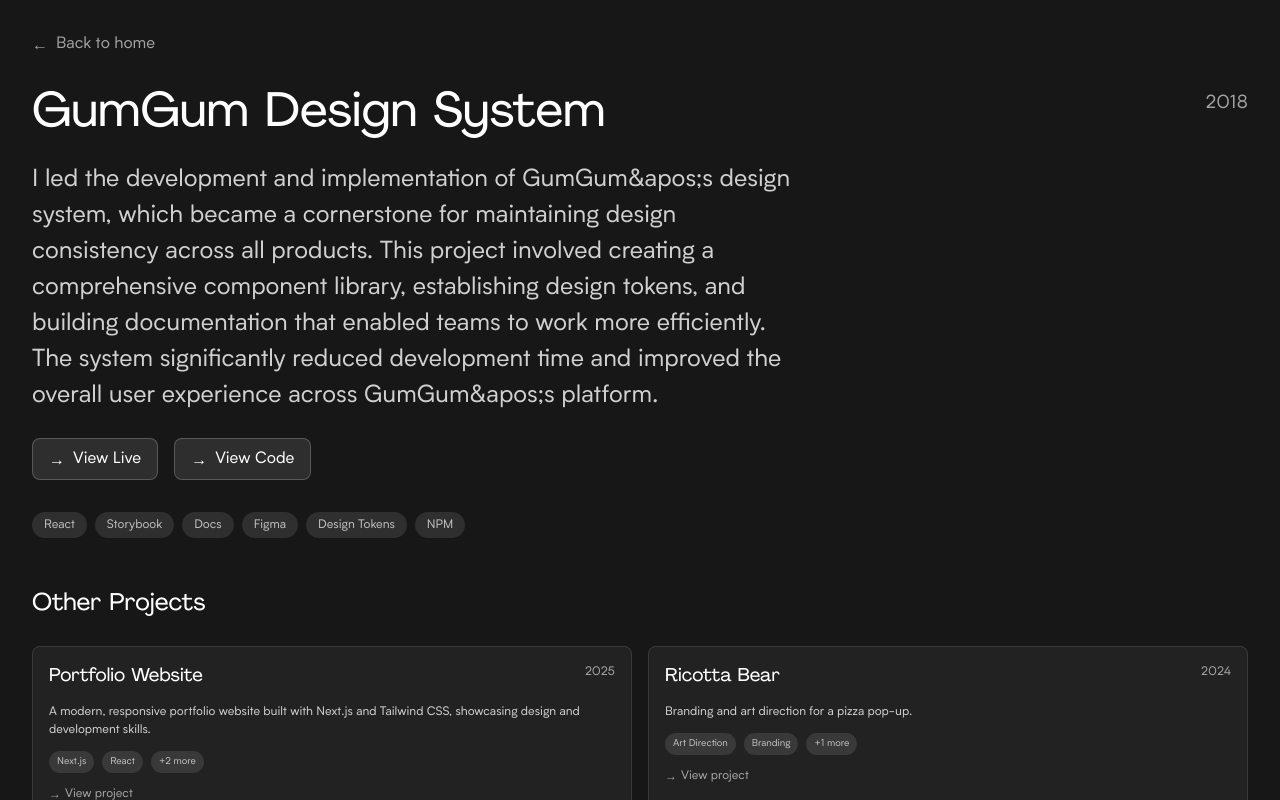
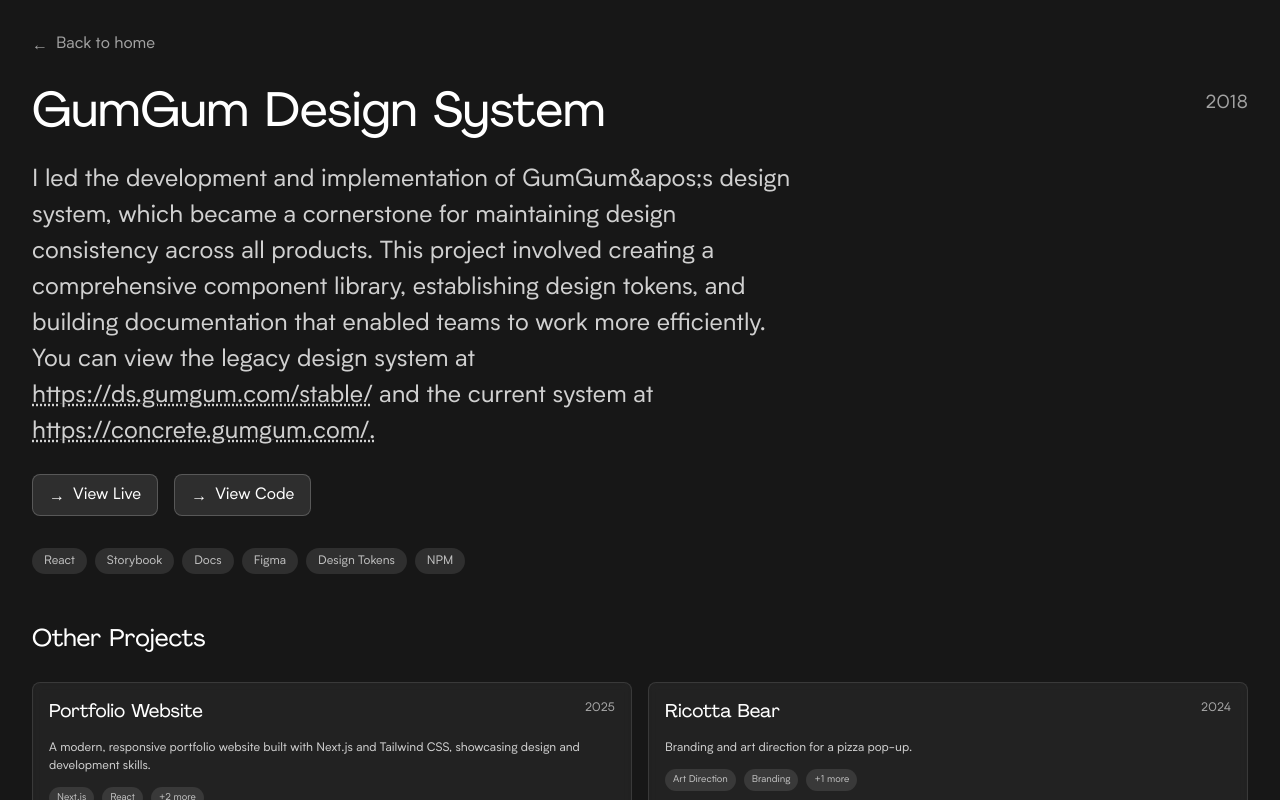
Before and after one commit to garrettbear/portfolio, a Next.js app: page /projects/gumgum-design-system in a window 1280 px wide. Shown: the top 800 px of the page. Built offline with nearby package versions, Linux system fonts and the light colour scheme; a web font is replaced by a local one.

Commit message:
allow URLs in description

```diff
--- a/app/not-found.tsx
+++ b/app/not-found.tsx
@@ -6,7 +6,7 @@
       <div className="text-center">
         <h1 className="text-4xl font-agrandir mb-4">Page Not Found</h1>
         <p className="text-xl text-white/80 mb-8">
-          The page you're looking for doesn't exist.
+          The page you&apos;re looking for doesn&apos;t exist.
         </p>
         <Link
           href="/"
--- a/app/projects/[slug]/not-found.tsx
+++ b/app/projects/[slug]/not-found.tsx
@@ -6,7 +6,7 @@
       <div className="text-center">
         <h1 className="text-4xl font-agrandir mb-4">Project Not Found</h1>
         <p className="text-xl text-white/80 mb-8">
-          The project you're looking for doesn't exist.
+          The project you&apos;re looking for doesn&apos;t exist.
         </p>
         <Link
           href="/"
--- a/app/projects/[slug]/page.tsx
+++ b/app/projects/[slug]/page.tsx
@@ -2,11 +2,12 @@
 import Link from "next/link";
 import { getProjectById, getAllProjects } from "@/lib/projects";
 import ProjectList from "@/components/ProjectList";
+import { parseUrlsInText } from "@/lib/utils";
 
 interface ProjectPageProps {
-  params: {
+  params: Promise<{
     slug: string;
-  };
+  }>;
 }
 
 export async function generateStaticParams() {
@@ -16,8 +17,9 @@
   }));
 }
 
-export default function ProjectPage({ params }: ProjectPageProps) {
-  const project = getProjectById(params.slug);
+export default async function ProjectPage({ params }: ProjectPageProps) {
+  const { slug } = await params;
+  const project = getProjectById(slug);
 
   if (!project) {
     notFound();
@@ -52,7 +54,7 @@
           </div>
 
           <p className="text-xl text-white/80 mb-6 max-w-3xl">
-            {project.longDescription}
+            {parseUrlsInText(project.longDescription)}
           </p>
 
           {/* Project Links */}
--- a/lib/projects.ts
+++ b/lib/projects.ts
@@ -28,7 +28,7 @@
     id: "gumgum-design-system",
     title: "GumGum Design System",
     description: "Led the development of GumGum&apos;s design system, streamlining workflows and enhancing team productivity across the organization.",
-    longDescription: "I led the development and implementation of GumGum&apos;s design system, which became a cornerstone for maintaining design consistency across all products. This project involved creating a comprehensive component library, establishing design tokens, and building documentation that enabled teams to work more efficiently. The system significantly reduced development time and improved the overall user experience across GumGum&apos;s platform.",
+    longDescription: "I led the development and implementation of GumGum&apos;s design system, which became a cornerstone for maintaining design consistency across all products. This project involved creating a comprehensive component library, establishing design tokens, and building documentation that enabled teams to work more efficiently. You can view the legacy design system at https://ds.gumgum.com/stable/ and the current system at https://concrete.gumgum.com/.",
     technologies: ["React", "Storybook", "Docs", "Figma", "Design Tokens", "NPM"],
     imageUrl: "/media.png",
     liveUrl: "https://concrete.gumgum.com/",
@@ -39,8 +39,8 @@
   {
     id: "gumgum-product-design",
     title: "GumGum Product Design",
-description: "Led product design for internal ad tech dashboards, creating UX/UI flows and building both low-fidelity designs and high-fidelity coded prototypes that evolved into production-ready applications.",
-longDescription: "I led the product design for GumGum’s internal data-heavy dashboard applications, focusing on UX/UI that supported complex ad tech workflows. My process combined low-fidelity wireframes for early validation with high-fidelity coded prototypes built directly in the design system. These prototypes transitioned seamlessly into production code, reducing friction between design and engineering. The result was a suite of internal tools that improved data visualization, streamlined campaign management, and increased efficiency across the organization.",
+    description: "Led product design for internal ad tech dashboards, creating UX/UI flows and building both low-fidelity designs and high-fidelity coded prototypes that evolved into production-ready applications.",
+    longDescription: "I led the product design for GumGum’s internal data-heavy dashboard applications, focusing on UX/UI that supported complex ad tech workflows. My process combined low-fidelity wireframes for early validation with high-fidelity coded prototypes built directly in the design system. These prototypes transitioned seamlessly into production code, reducing friction between design and engineering. The result was a suite of internal tools that improved data visualization, streamlined campaign management, and increased efficiency across the organization.",
     technologies: ["React",  "Netlify", "Figma", "Design System", "Prototyping"],
     imageUrl: "/media.png",
     liveUrl: "https://gumgum.com/",
--- /dev/null
+++ b/lib/utils.tsx
@@ -0,0 +1,23 @@
+import { ReactNode } from "react";
+
+export function parseUrlsInText(text: string): ReactNode[] {
+  const urlRegex = /(https?:\/\/[^\s]+)/g;
+  const parts = text.split(urlRegex);
+
+  return parts.map((part, index) => {
+    if (urlRegex.test(part)) {
+      return (
+        <a
+          key={index}
+          href={part}
+          target="_blank"
+          rel="noopener noreferrer"
+          className="underline decoration-dotted hover:decoration-solid text-white/80 hover:text-white transition-colors"
+        >
+          {part}
+        </a>
+      );
+    }
+    return part;
+  });
+}
```
